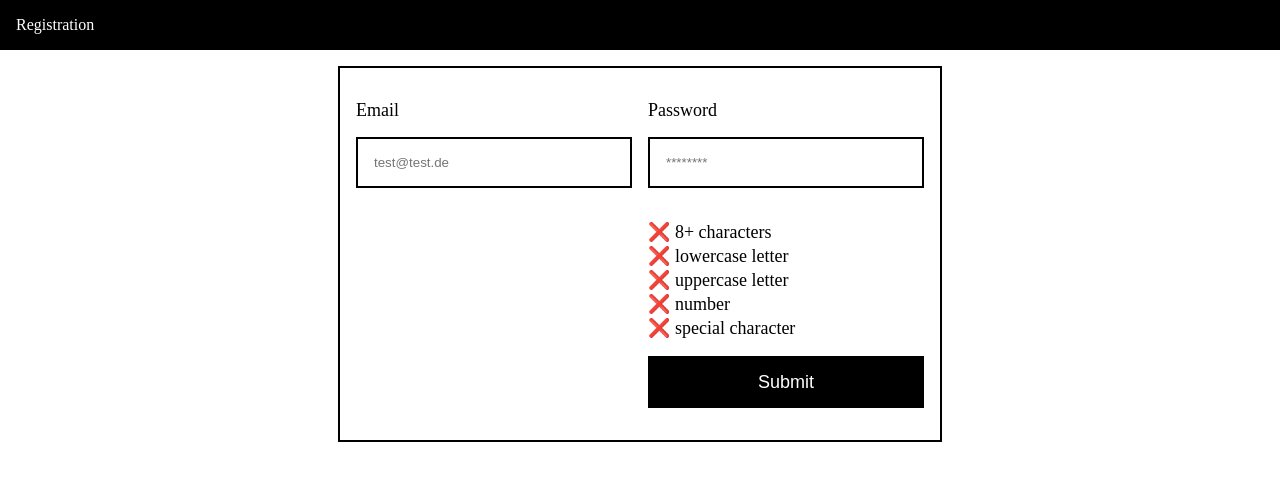
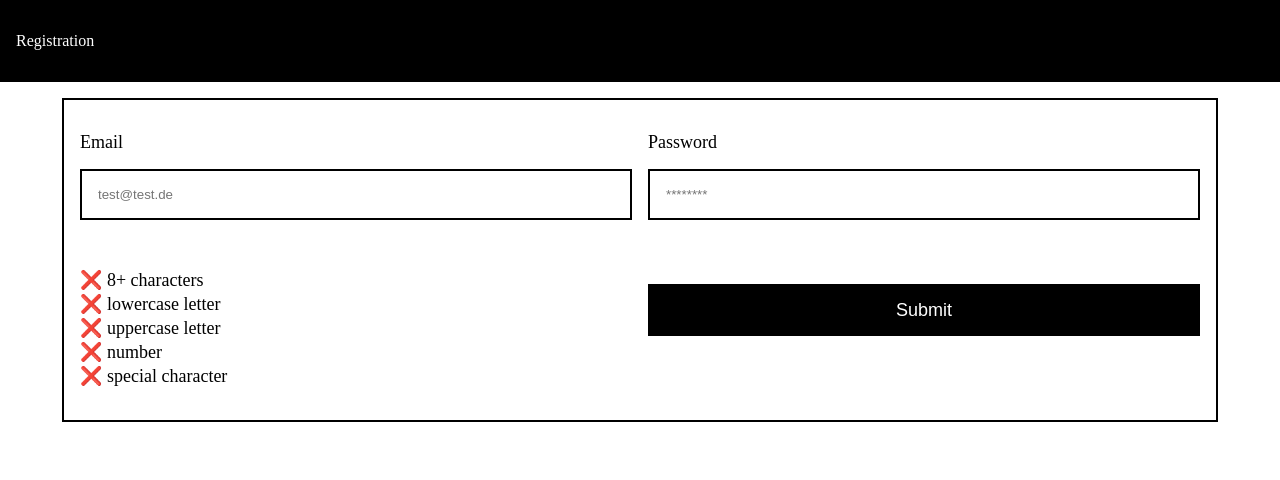
Before and after one commit to CharlesOuverleaux/Frontend-Challenge, a React (Create React App) app in the folder registration-form/: page / in a window 1280 px wide. Shown: the top 480 px of the page. Built offline with nearby package versions, Linux system fonts and the light colour scheme.

Commit message:
Refactor styles to make it scalable

```diff
--- a/registration-form/src/components/Form.css
+++ b/registration-form/src/components/Form.css
@@ -1,4 +1,4 @@
-.Form-Container {
+.FormContainer {
   font-size: 18px;
   border: 2px solid black;
   width: 90%;
--- a/registration-form/src/components/Form.js
+++ b/registration-form/src/components/Form.js
@@ -12,7 +12,7 @@ export default function Form() {
 
 
   return (
-    <div className='Form-Container'>
+    <div className='FormContainer'>
       { isSubmitted ? <SuccessMessage /> : <FormSignIn submitForm={submitForm}/> }
     </div>
   );
--- a/registration-form/src/components/FormSignIn.css
+++ b/registration-form/src/components/FormSignIn.css
@@ -1,30 +1,30 @@
-form {
+#FormSignIn {
   display: grid;
   padding: 32px 16px;
   row-gap: 16px;
 }
 
-label {
+.FormLabel {
   display: flex;
   flex-direction: column;
 }
 
-input {
+.FormInput {
   margin-top: 16px;
   padding: 16px;
   border: 2px solid black;
 }
 
-.form-validations {
+#FormValidations {
   letter-spacing: 0;
   line-height: 24px;
 }
 
-p {
+.FormValidation {
   margin: 0px;
 }
 
-.form-submit {
+#FormSubmit {
   background-color: black;
   color: white;
   font-size: 18px;
--- a/registration-form/src/components/FormSignIn.js
+++ b/registration-form/src/components/FormSignIn.js
@@ -6,40 +6,42 @@ export default function FormSignIn({submitForm}) {
   const { values, handleChange, handleSubmit, validations} = useSignInForm();
 
   return (
-    <div className='FormSignIn'>
-      <form onSubmit={e => handleSubmit(e, submitForm)}>
-        <label htmlFor="email" className='form-email'>Email
+    <div>
+      <form id='FormSignIn' onSubmit={e => handleSubmit(e, submitForm)}>
+        <label htmlFor="email" className='FormLabel'>Email
           {/* added to highlight on label click */}
           <input
             type="email"
             name="email"
             placeholder="test@test.de"
             id="email"
+            className='FormInput'
             required
             values={values.email}
             onChange={handleChange}
           />
         </label>
-        <label htmlFor="password" className='form-password'>Password
+        <label htmlFor="password" className='FormLabel'>Password
           <input
             type="password"
             name="password"
             placeholder="********"
             id="password"
+            className='FormInput'
             required
             values={values.password}
             onChange={handleChange}
           />
         </label>
         {/* replace by favicons */}
-        <div className="form-validations">
-          <p>{validations.characterscount ? "✔️" : "❌"} 8+ characters</p>
-          <p>{validations.lowercase ? "✔️" : "❌"} lowercase letter</p>
-          <p>{validations.uppercase ? "✔️" : "❌"} uppercase letter</p>
-          <p>{validations.decimal ? "✔️" : "❌"} number</p>
-          <p>{validations.special ? "✔️" : "❌"} special character</p>
+        <div id="FormValidations">
+          <p className='FormValidation'>{validations.characterscount ? "✔️" : "❌"} 8+ characters</p>
+          <p className='FormValidation'>{validations.lowercase ? "✔️" : "❌"} lowercase letter</p>
+          <p className='FormValidation'>{validations.uppercase ? "✔️" : "❌"} uppercase letter</p>
+          <p className='FormValidation'>{validations.decimal ? "✔️" : "❌"} number</p>
+          <p className='FormValidation'>{validations.special ? "✔️" : "❌"} special character</p>
         </div>
-        <button className="form-submit" type="submit" values={values}>Submit</button>
+        <button id="FormSubmit" type="submit" values={values}>Submit</button>
       </form>
     </div>
   );
--- a/registration-form/src/components/NavBar.css
+++ b/registration-form/src/components/NavBar.css
@@ -1,4 +1,4 @@
-.NavBar {
+#NavBar {
   background-color: black;
   color: white;
   padding: 16px;
--- a/registration-form/src/components/NavBar.js
+++ b/registration-form/src/components/NavBar.js
@@ -3,7 +3,7 @@ import './NavBar.css';
 
 export default function NavBar() {
   return (
-    <div className='NavBar'>
+    <div id='NavBar'>
       <p>Registration</p>
     </div>
   );
--- a/registration-form/src/components/SuccessMessage.css
+++ b/registration-form/src/components/SuccessMessage.css
@@ -1,3 +1,3 @@
-.SuccessMessage {
+#SuccessMessage {
   padding: 16px;
 }
--- a/registration-form/src/components/SuccessMessage.js
+++ b/registration-form/src/components/SuccessMessage.js
@@ -3,7 +3,7 @@ import './SuccessMessage.css';
 
 export default function SuccessMessage() {
   return (
-    <div className='SuccessMessage'>
+    <div id='SuccessMessage'>
       <h2>Thank you! <br />You have signed in!</h2>
     </div>
   );
```
